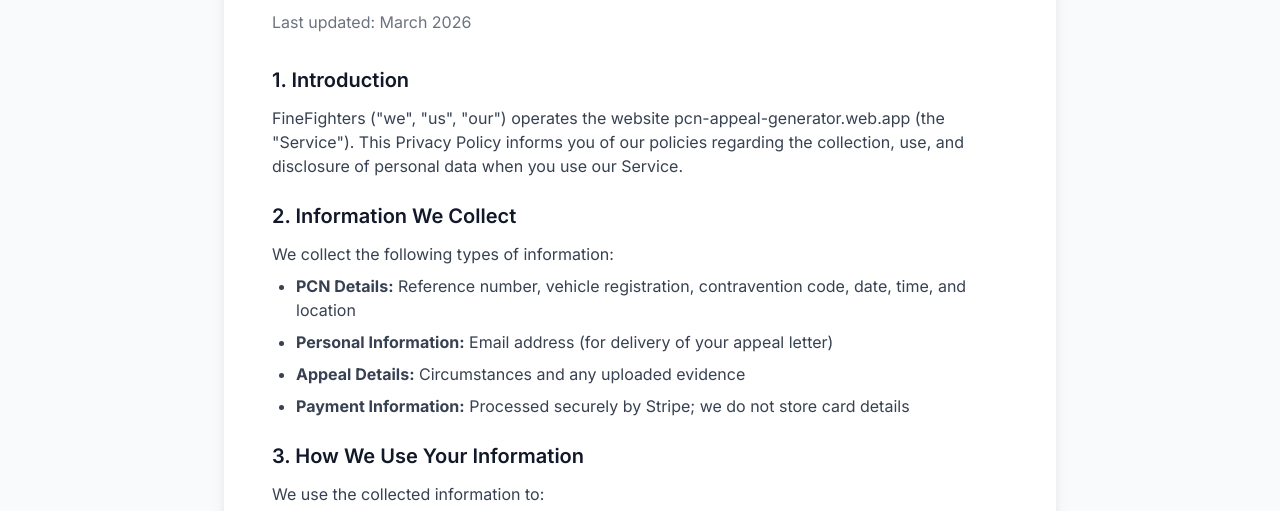
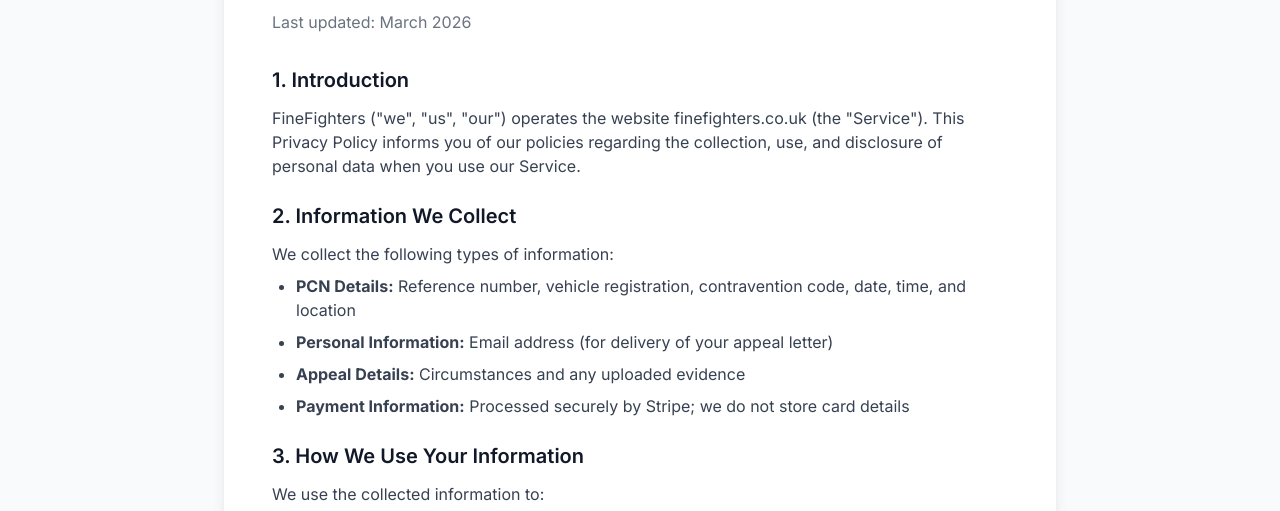
Before and after one commit to skippyhelper-cpu/pcn-appeal-gen, a plain HTML site: page privacy.html in a window 1280 px wide. Shown: the part 218-729 px from the top of the page. Drawn offline with nearby package versions, Linux system fonts and the light colour scheme.

Commit message:
fix: Update service website URL in privacy policy section

```diff
--- a/privacy.html
+++ b/privacy.html
@@ -38,7 +38,7 @@
             <div class="prose prose-lg max-w-none text-gray-700 space-y-6">
                 <section>
                     <h2 class="text-xl font-semibold text-gray-900 mb-3">1. Introduction</h2>
-                    <p>FineFighters ("we", "us", "our") operates the website pcn-appeal-generator.web.app (the "Service"). This Privacy Policy informs you of our policies regarding the collection, use, and disclosure of personal data when you use our Service.</p>
+                    <p>FineFighters ("we", "us", "our") operates the website finefighters.co.uk (the "Service"). This Privacy Policy informs you of our policies regarding the collection, use, and disclosure of personal data when you use our Service.</p>
                 </section>
 
                 <section>
```
